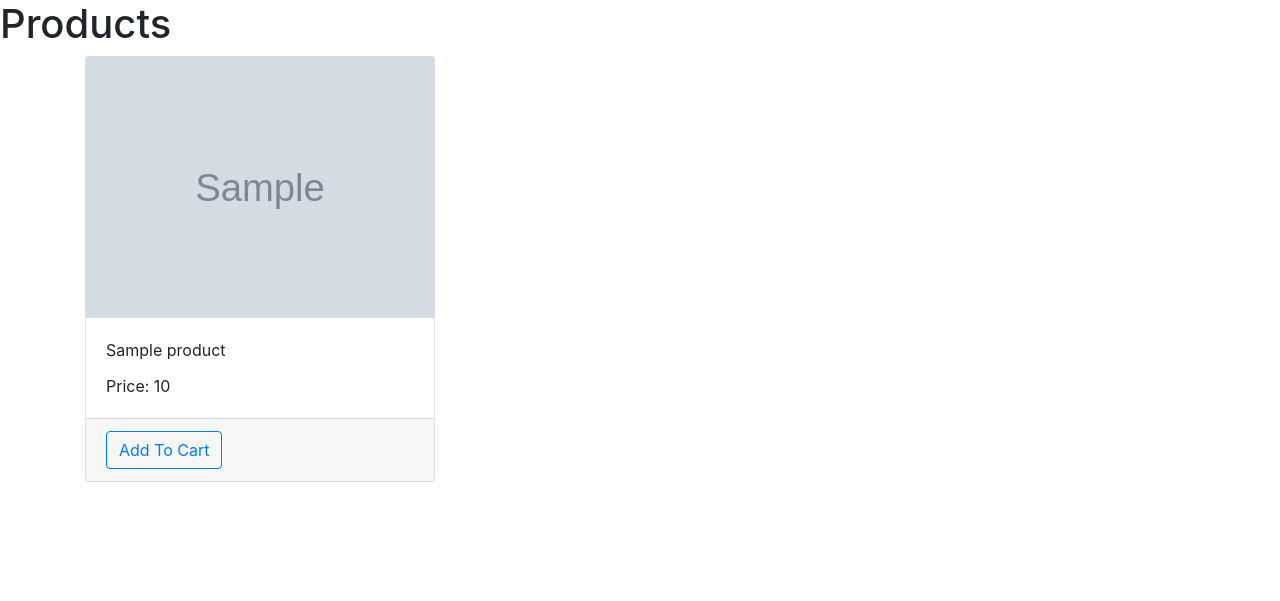
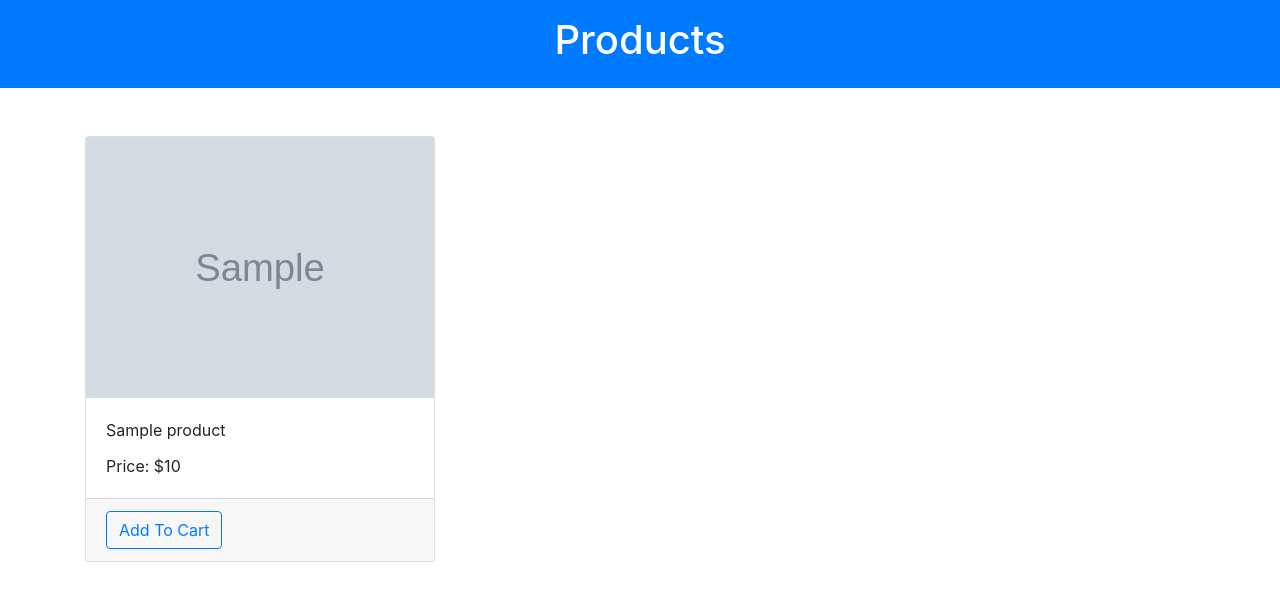
Before and after one commit to rehan-sattar/Shopping-Cart-Python-Django, a Python web app: template pyshop/products/templates/index.html in a window 1280 px wide. Shown: the top 601 px of the page. Run offline with Jinja, Linux system fonts and the light colour scheme; the template is opened without the code that fills it: most values are stand-ins (such as "Sample title", 1, 10 or a date in 2020); grey boxes marked "Sample" are stand-in pictures; some libraries are stand-ins or nearby versions.

Commit message:
MODIFIED: Bootstrap Added

```diff
--- a/pyshop/products/templates/index.html
+++ b/pyshop/products/templates/index.html
@@ -1,21 +1,24 @@
 {% extends 'base.html' %}
 
 {% block products_content %}
-    <h1>Products</h1>
+    <header class="py-3 bg-primary text-white">
+        <h1 class="text-center">Products</h1>
+    </header>
     <div class="container">
         <div class="row">
         {% for product in products %}
-         <div class="col-md-4" style="min-height: 400px; max-height: 400px">
+         <div class="col-md-4 mt-5">
             <div class="card" >
                 <div class="card-img-top">
-                    <img src={{ product.image_url }} height="auto" width="100%" alt="">
+                    <img src="{{ product.image_url }}" height="auto" width="100%" alt="">
+
                 </div>
                 <div class="card-body">
                     <div class="card-title">
                         {{ product.name }}
                     </div>
                     <div class="card-text">
-                       Price: {{ product.price }}
+                       Price: ${{ product.price }}
                     </div>
                 </div>
                 <div class="card-footer">
```
